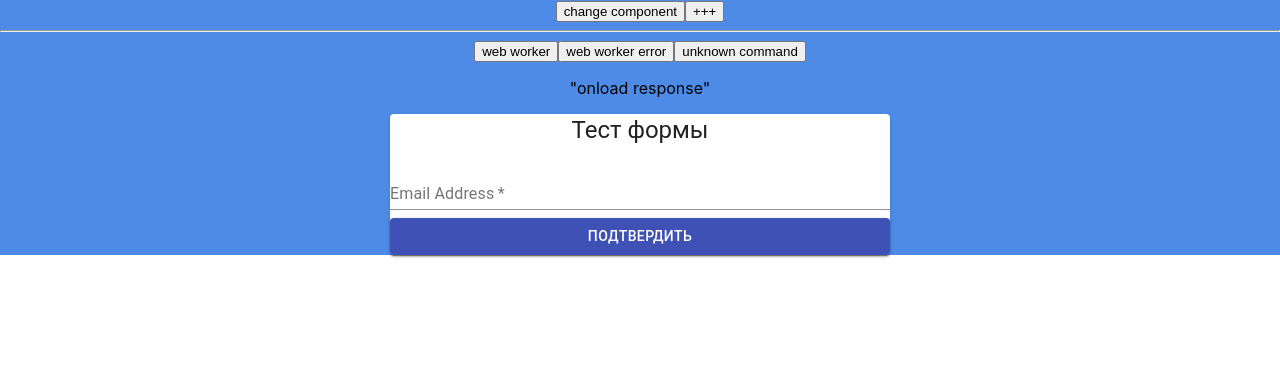
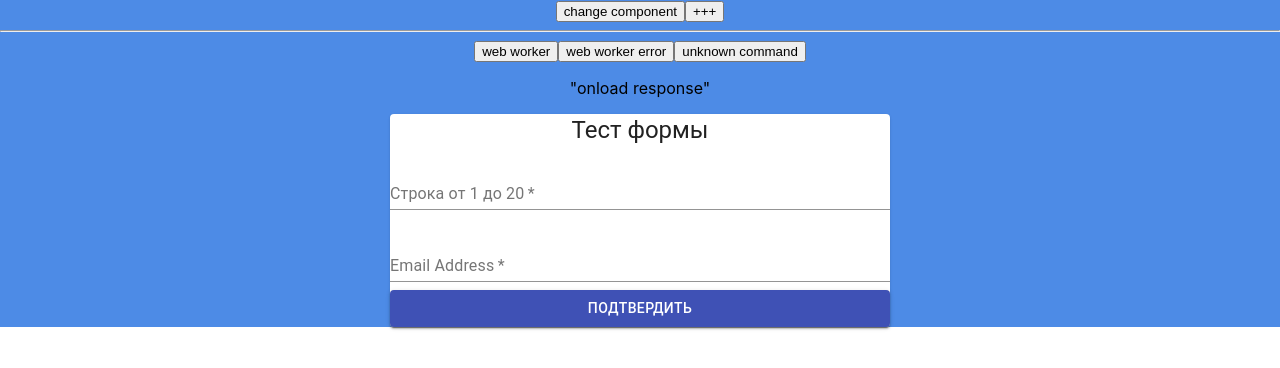
Before and after one commit to slayermass/cra-latest, a React (Create React App) app: page / in a window 1280 px wide. Shown: the top 368 px of the page. Built offline with nearby package versions, Linux system fonts and the light colour scheme.

Commit message:
add string type in form fixed typo

```diff
--- a/src/components/MaterialUI/FormComponent.js
+++ b/src/components/MaterialUI/FormComponent.js
@@ -18,12 +18,21 @@ export class FormComponent extends PureComponent {
       type: 'email',
       value: '',
     },
+    name: {
+      type: String,
+      value: '',
+      maxLength: 20,
+      minLength: 1,
+    },
   };
+
+  // можно хранить ссылку
+  validator = validate(this.stateStructure);
 
   // стейт как он есть
   state = {
-    ...toState(this.stateStructure), // email: ''
-    errors: [],
+    ...toState(this.stateStructure), // email: '', name: ''
+    errors: {},
   };
 
   onChangeState = attr => ({ target: { value } }) => {
@@ -34,7 +43,7 @@ export class FormComponent extends PureComponent {
   };
 
   onSubmit = (e) => {
-    const errors = validate(this.stateStructure)(this.state);
+    const errors = this.validator(this.state);
 
     if (errors) {
       this.setState({
@@ -48,7 +57,7 @@ export class FormComponent extends PureComponent {
   };
 
   render() {
-    const { email, errors } = this.state;
+    const { email, name, errors } = this.state;
     const hasError = checkHasError(errors);
 
     return (
@@ -57,6 +66,18 @@ export class FormComponent extends PureComponent {
           Тест формы
         </Typography>
         <form onSubmit={this.onSubmit}>
+          <FormControl margin="normal" required fullWidth error={hasError('name')}>
+            <InputLabel htmlFor="name">Строка от 1 до 20</InputLabel>
+            <Input value={name} name="name" autoComplete="off" onChange={this.onChangeState('name')} />
+            {
+              hasError('name')
+              && (
+                <FormHelperText>
+                  {errors['name']}
+                </FormHelperText>
+              )
+            }
+          </FormControl>
           <FormControl margin="normal" required fullWidth error={hasError('email')}>
             <InputLabel htmlFor="email">Email Address</InputLabel>
             <Input value={email} name="email" autoComplete="off" onChange={this.onChangeState('email')} />
```
Also changed, not shown: 1 other file (tests, documents, lock files or other folders).
